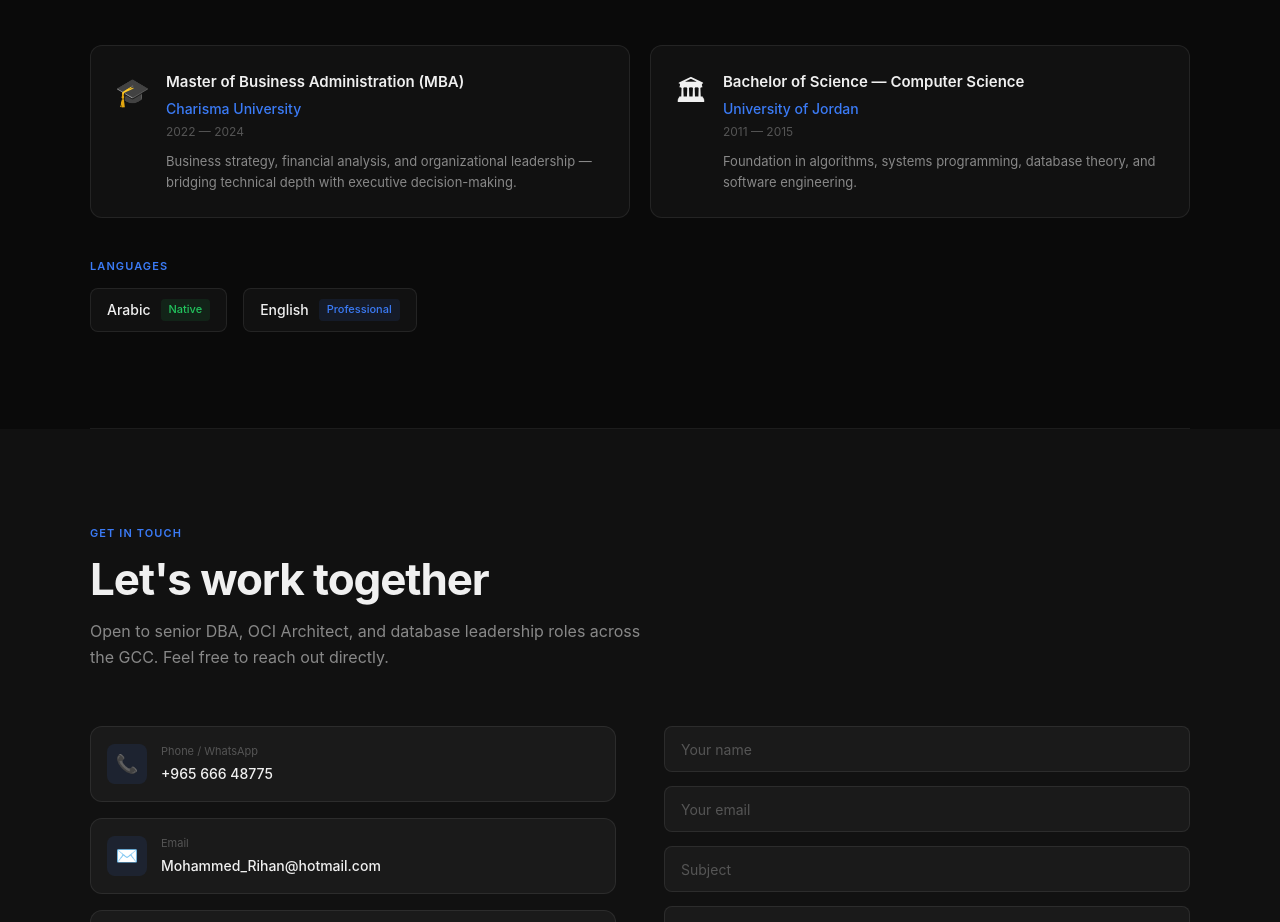
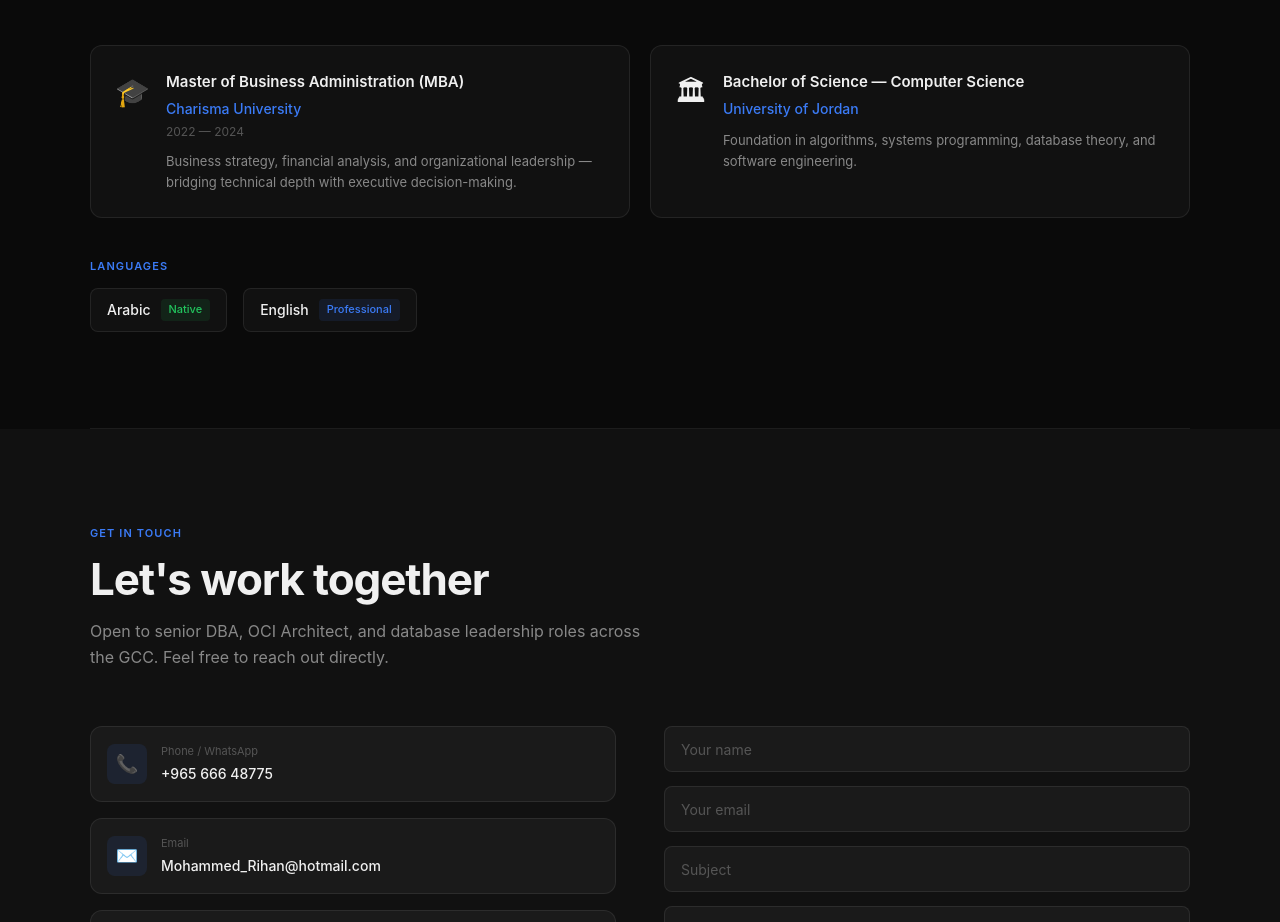
Before and after one commit to m95rihan-boo/m95rihan-boo.github.io, a plain HTML site: page index.html in a window 1280 px wide. Shown: the part 7685-8607 px from the top of the page. Drawn offline with Linux system fonts and the light colour scheme.

Commit message:
Update index.html

```diff
--- a/index.html
+++ b/index.html
@@ -6,7 +6,7 @@
 <title>Mohammad Rihan — Senior Oracle DBA & Cloud Architect</title>
 <meta name="description" content="Senior Oracle Database Administrator & OCI Architect with 10+ years in enterprise banking and telecom. Expert in Exadata, RAC, Data Guard, and Oracle Cloud Infrastructure.">
 <meta property="og:title" content="Mohammad Rihan — Senior Oracle DBA & Cloud Architect">
-<meta property="og:description" content="10+ years of enterprise Oracle expertise. Kuwait-based. 13 Oracle certifications.">
+<meta property="og:description" content="10+ years of enterprise Oracle expertise. Kuwait-based.  Oracle certifications.">
 <meta property="og:type" content="website">
 <meta name="theme-color" content="#0a0a0a">
 <style>
@@ -873,7 +873,7 @@
       <div>
         <div class="edu-degree">Bachelor of Science — Computer Science</div>
         <div class="edu-school">University of Jordan</div>
-        <div class="edu-year">2011 — 2015</div>
+        <div class="edu-year"> </div>
         <p class="edu-note">Foundation in algorithms, systems programming, database theory, and software engineering.</p>
       </div>
     </div>
```
